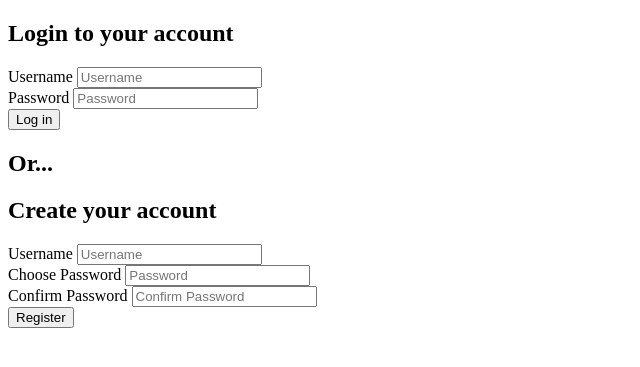
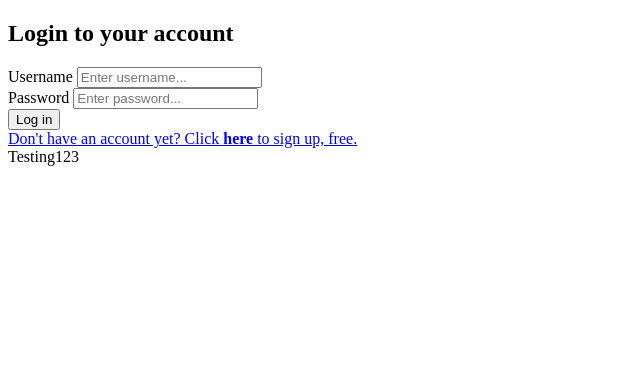
Before and after one commit to slakh96/MusicPlayer, a PHP site: page /register.php in a window 1280 px wide. Shown: the top 367 px of the page, without its empty margins (0-640 px from the left). Run offline with PHP 8.4, Linux system fonts and the light colour scheme; some libraries are stand-ins or nearby versions.

Commit message:
Applied background, made columns so that the login/signup dialog is on the left third of the screen, positioned the dialog in the middle of the div, added clickable to allow the user to toggle between login and signup, set the login screen to appear by default, while register is hidden

```diff
--- a/register.php
+++ b/register.php
@@ -21,27 +21,58 @@
         <title>
             Register: Slotify
         </title>
+        <link rel="stylesheet" type="text/css" href="assets/css/register.css">
+        <link rel="stylesheet" type="text/css" href="assets/css/grid.css">
+        <link rel="stylesheet" type="text/css" href="assets/css/animate.css">
+        <script src="https://ajax.googleapis.com/ajax/libs/jquery/3.3.1/jquery.min.js"></script>
+        <script src="assets/js/register.js"></script>
     </head>
     <body>
-        <div id="inputContainer">
+        <?php
+            if(isset($_POST['registerButton'])){//checks if the register button was just pressed, if so show the register screen again
+                echo "<script>
+                    $(document).ready(function(){
+                        $('#loginForm').hide();
+                        $('#registerForm').show();
+                    });
+                </script>";
+                unset($_POST['registerButton']);
+            }
+            else{
+                echo "<script>
+                    $(document).ready(function(){
+                        $('#loginForm').show();
+                        $('#registerForm').hide();
+                    });
+                </script>";
+            }
+        ?>
+        <div class="row">
+            <div class=" col span-1-of-3">
+                <div class="outer">
+                <div class="middle"><!----Centering a div vertically---->
+                <div id="inputContainer" class="loginContainer">
                     <form id= "loginForm" action="register.php" method="post">
                         <h2>Login to your account</h2>
                         <label for="loginUsername">Username</label>
-                <input id="loginUsername" name="loginUsername" type="text" placeholder="Username" value="<?php getInputValue('loginUsername')?>" required><br>
+                        <input id="loginUsername" name="loginUsername" type="text" placeholder="Enter username..." value="<?php getInputValue('loginUsername')?>" required><br>
                         <label for="loginPassword">Password</label>
-                <input id="loginPassword" name="loginPassword" type="password" placeholder="Password" required><br>
+                        <input id="loginPassword" name="loginPassword" type="password" placeholder="Enter password..." required><br>
                         <button type="submit" name="loginButton">Log in</button>
                         <?php
                             echo $account->checkForError(Constants::$loginFailedError);
                          ?>
+                        <div class="ls-toggle">
+                            <a id="hide-login" href="#">Don't have an account yet? Click <b>here</b> to sign up, free.</a>
+                        </div>
                     </form>
-            <h2>Or...</h2>
+
                      <form id= "registerForm" action="register.php" method="post">
                         <h2>Create your account</h2>
                         <label for="registerUsername">Username</label>
-                <input id="registerUsername" name="registerUsername" type="text" placeholder="Username" value="<?php getInputValue('registerUsername')?>" required><br>
+                        <input id="registerUsername" name="registerUsername" type="text" placeholder="Choose username" value="<?php getInputValue('registerUsername')?>" required><br>
                         <label for="registerPassword">Choose Password</label>
-                <input id="registerPassword" name="registerPassword" type="password" placeholder="Password" required><br>
+                        <input id="registerPassword" name="registerPassword" type="password" placeholder="Choose password" required><br>
                         <label for="confirmPassword">Confirm Password</label>
                         <input id="confirmPassword" name="confirmPassword" type="password" placeholder="Confirm Password" required><br>
                         <button type="submit" name="registerButton">Register</button>
@@ -49,7 +80,17 @@
                             echo $account->checkForError(Constants::$signupError);
                             echo $account->checkForError(Constants::$usernameExistsError);
                          ?>
+                         <div class="ls-toggle">
+                            <a id="hide-register" href="#">Already have an account? Click <b>here</b> to log in.</a>
+                        </div>
                     </form>
+                </div>
+                </div>
+                </div>
+            </div>
+            <div class="col span-2-of-3">
+                Testing123
+            </div>
         </div>
     </body>
 </html>
```
Lines whose indentation alone changed are shown as unchanged.
